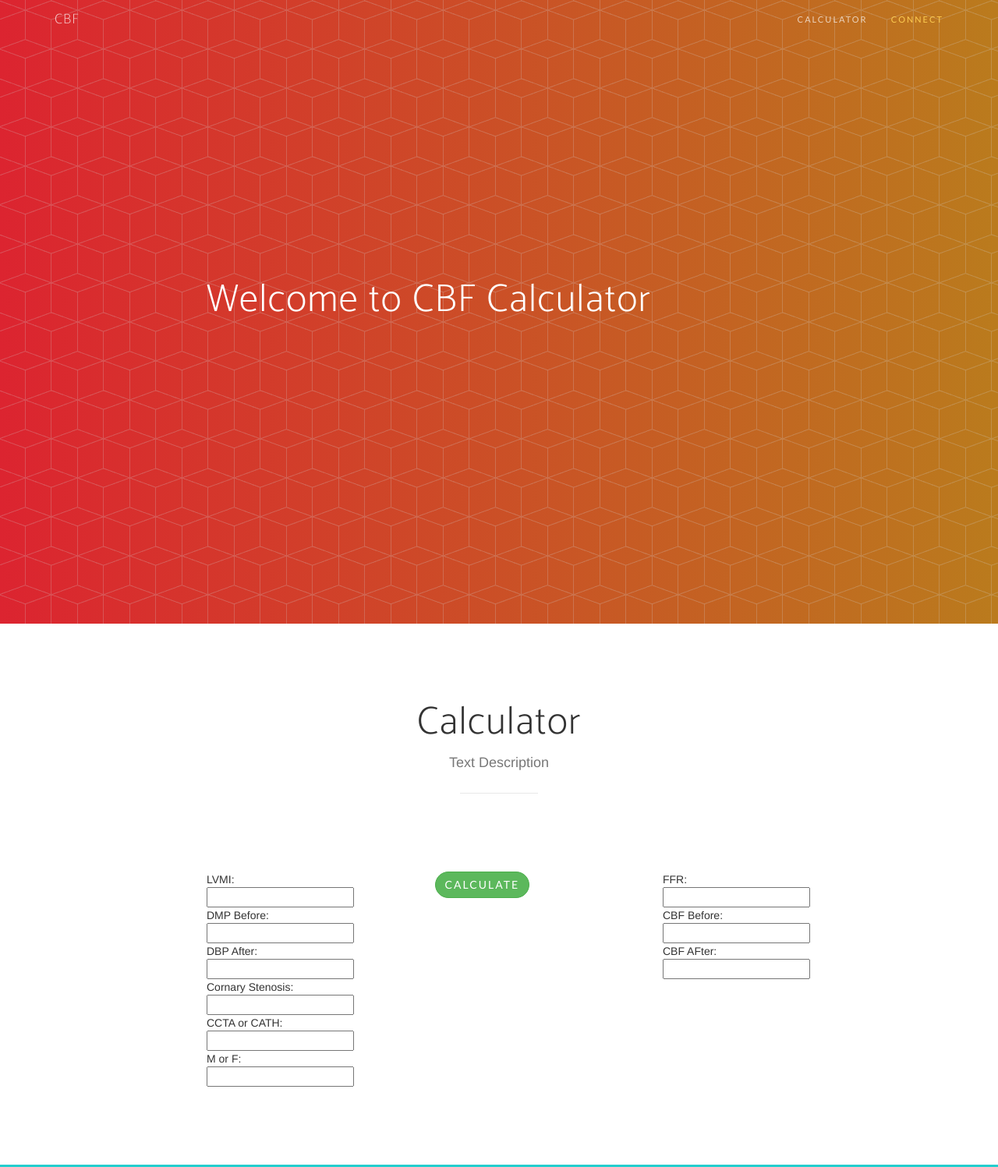
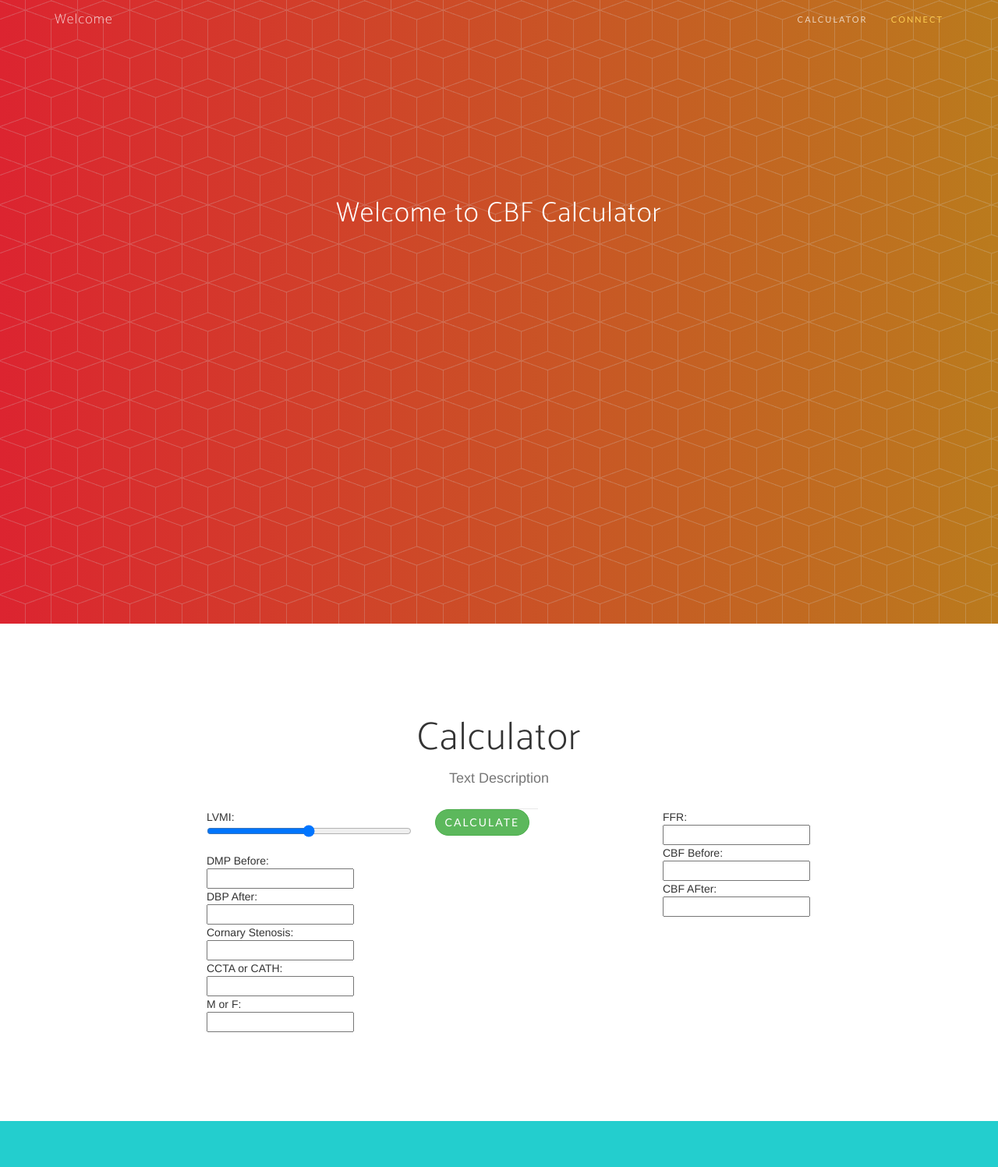
Before and after one commit to joutimothy/joutimothy.github.io, a plain HTML site: page index.html in a window 1280 px wide. Shown: the top 1497 px of the page at 78% size. Drawn offline with nearby package versions, Linux system fonts and the light colour scheme; a web font is replaced by a local one.

Commit message:
-change input to range slider bar -change title css -delete unwanted omg

```diff
--- a/css/new-age.css
+++ b/css/new-age.css
@@ -163,7 +163,7 @@ header {
 
 header .header-content {
   text-align: center;
-  padding: 150px 0 50px;
+  padding: 20% 0 50px;
   position: relative;
 }
 header .header-content .header-content-inner {
@@ -183,8 +183,6 @@ header .header-content .header-content-inner h1 {
     min-height: 100%;
   }
   header .header-content {
-    text-align: left;
-    padding: 0;
     height: 100vh;
   }
   header .header-content .header-content-inner {
--- a/index.html
+++ b/index.html
@@ -1,4 +1,4 @@
-<!DOCTYPE html>
+<!DOCTYPE html5>
 <html lang="en">
 
 <head>
@@ -45,14 +45,14 @@
                 <button type="button" class="navbar-toggle collapsed" data-toggle="collapse" data-target="#bs-example-navbar-collapse-1">
                     <span class="sr-only">Toggle navigation</span> Menu <i class="fa fa-bars"></i>
                 </button>
-                <a class="navbar-brand page-scroll" href="#page-top">CBF</a>
+                <a class="navbar-brand page-scroll" href="#page-top">Welcome</a>
             </div>
 
             <!-- Collect the nav links, forms, and other content for toggling -->
             <div class="collapse navbar-collapse" id="bs-example-navbar-collapse-1">
                 <ul class="nav navbar-nav navbar-right">
                     <li>
-                        <a class="page-scroll" href="#features">Calculator</a>
+                        <a class="page-scroll" href="#calculator">Calculator</a>
                     </li>
                     <li>
                         <a class="page-scroll" href="#contact">Connect</a>
@@ -64,23 +64,19 @@
         <!-- /.container-fluid -->
     </nav>
 
+    <!-- /. Title Page -->
     <header>
         <div class="container">
             <div class="row">
-                <div class = "col-sm-2">
-                </div>
-                <div class="col-sm-8 text-center">
-                    <div class="header-content">
-                        <div class="header-content-inner">
-                            <h1>Welcome to CBF Calculator</h1>
-                        </div>
-                    </div>
+                <div class="col-sm-12 text-center header-content">
+                    <h1>Welcome to CBF Calculator</h1>
                 </div>
             </div>
         </div>
     </header>
 
-    <section id="features" class="features">
+    <!-- /. Calculator Page -->
+    <section id="calculator" class="calculator">
         <div class="container">
             <div class="row">
                 <div class="col-lg-12 text-center">
@@ -99,7 +95,7 @@
                     <form>
                         LVMI:
                         <br>
-                        <input type="number" id = "in1"><br>
+                        <input type="range" min ="0" max= "250" id = "in1"><br>
                         DMP Before:
                         <br>
                         <input type="number" id = "in2"><br>
```
Also changed, not shown: img/app-store-badge.svg (deleted), img/bg-cta.jpg (deleted), img/demo-screen-1.jpg (deleted), img/google-play-badge.svg (deleted).
